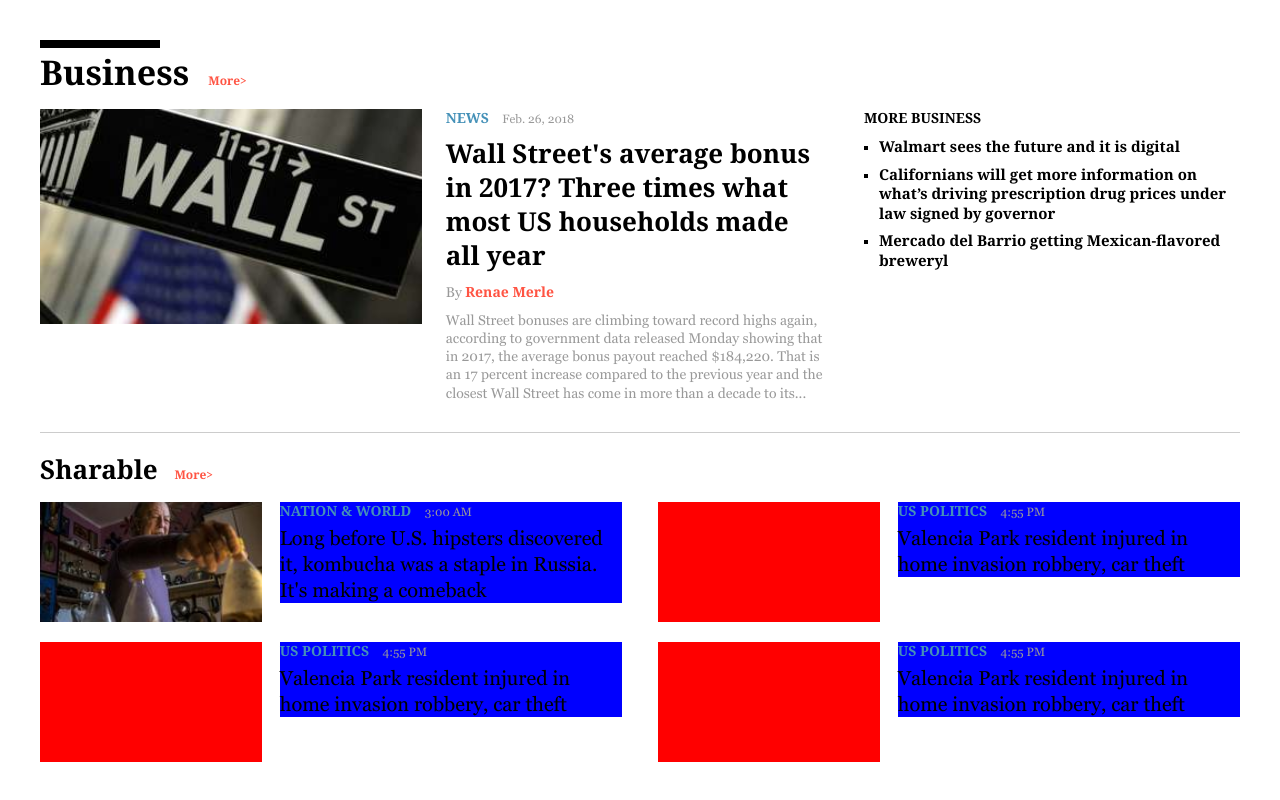
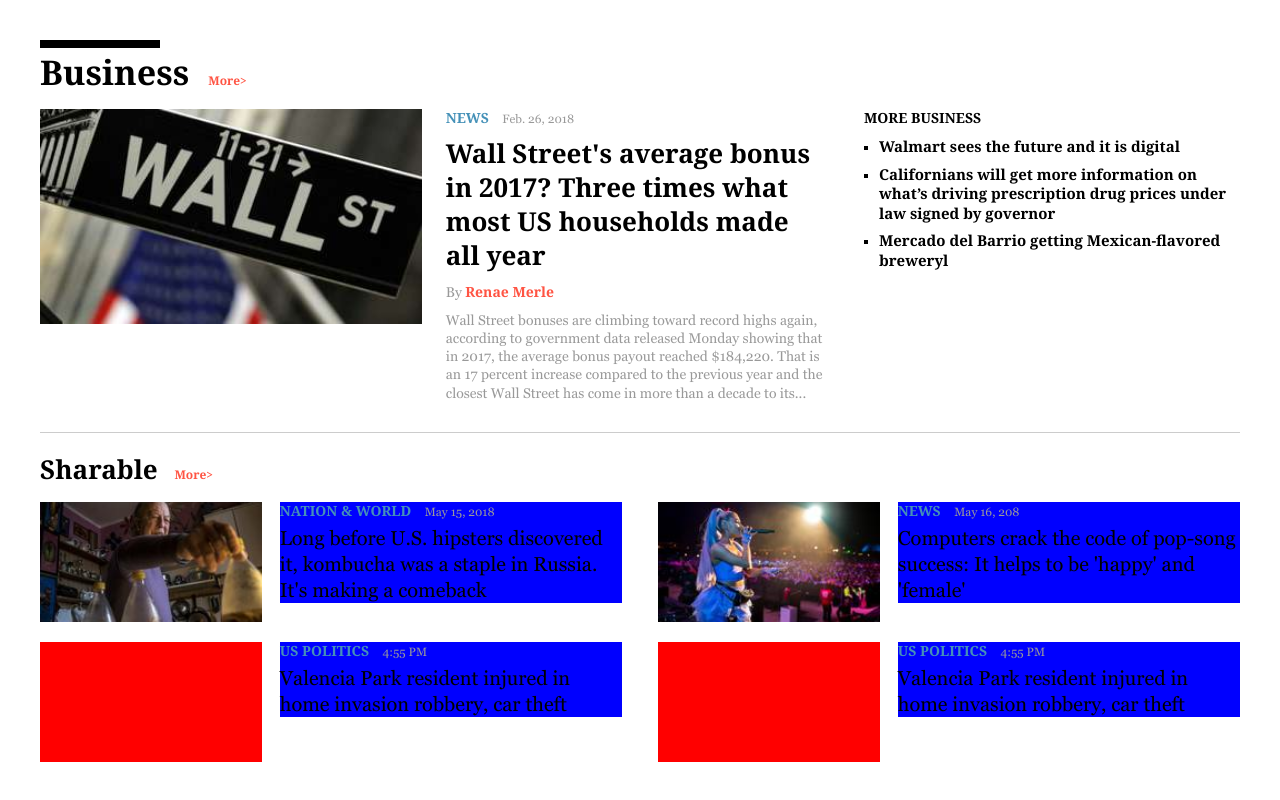
Before and after one commit to Jonathan-VB/jeet-framework, a website: page index.html in a window 1280 px wide. Shown: the part 1116-1916 px from the top of the page. Drawn offline with Linux system fonts and the light colour scheme.

Commit message:
Added Shareable Story

```diff
--- a/index.html
+++ b/index.html
@@ -177,18 +177,19 @@
           </div>
 
           <div class="breaking__item--half-width__content">
-            <p class="breaking__item__details"><a href="#" class="article__category">Nation &amp; World</a> <span class="article__time">3:00 AM</span></p>
+            <p class="breaking__item__details"><a href="#" class="article__category">Nation &amp; World</a> <span class="article__time">May 15, 2018</span></p>
             <h4 class="breaking__item__title breaking__item__title--large-text"><a href="#">Long before U.S. hipsters discovered it, kombucha was a staple in Russia. It's making a comeback</a></h4>
           </div>
         </li>
 
         <li class="breaking__item--half-width">
           <div class="breaking__item--half-width__image">
+            <img src="assets/images/happy-and-female.jpg" />
           </div>
 
           <div class="breaking__item--half-width__content">
-            <p class="breaking__item__details"><a href="#" class="article__category">US POLITICS</a> <span class="article__time">4:55 PM</span></p>
-            <h4 class="breaking__item__title breaking__item__title--large-text"><a href="#">Valencia Park resident injured in home invasion robbery, car theft</a></h4>
+            <p class="breaking__item__details"><a href="#" class="article__category">News</a> <span class="article__time">May 16, 208</span></p>
+            <h4 class="breaking__item__title breaking__item__title--large-text"><a href="#">Computers crack the code of pop-song success: It helps to be 'happy' and 'female'</a></h4>
           </div>
         </li>
 
```
Also changed, not shown: assets/images/happy-and-female.jpg (added).
